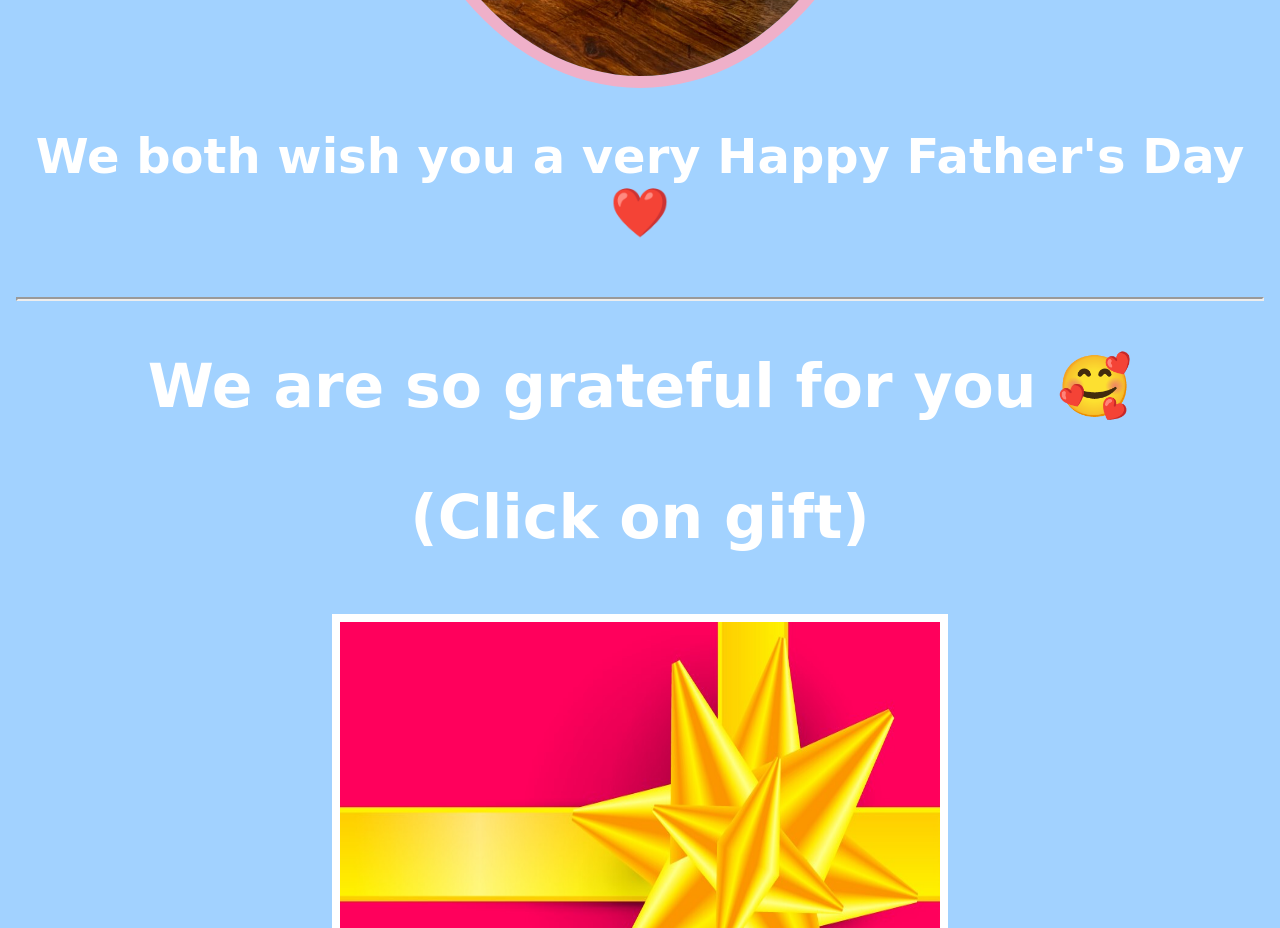
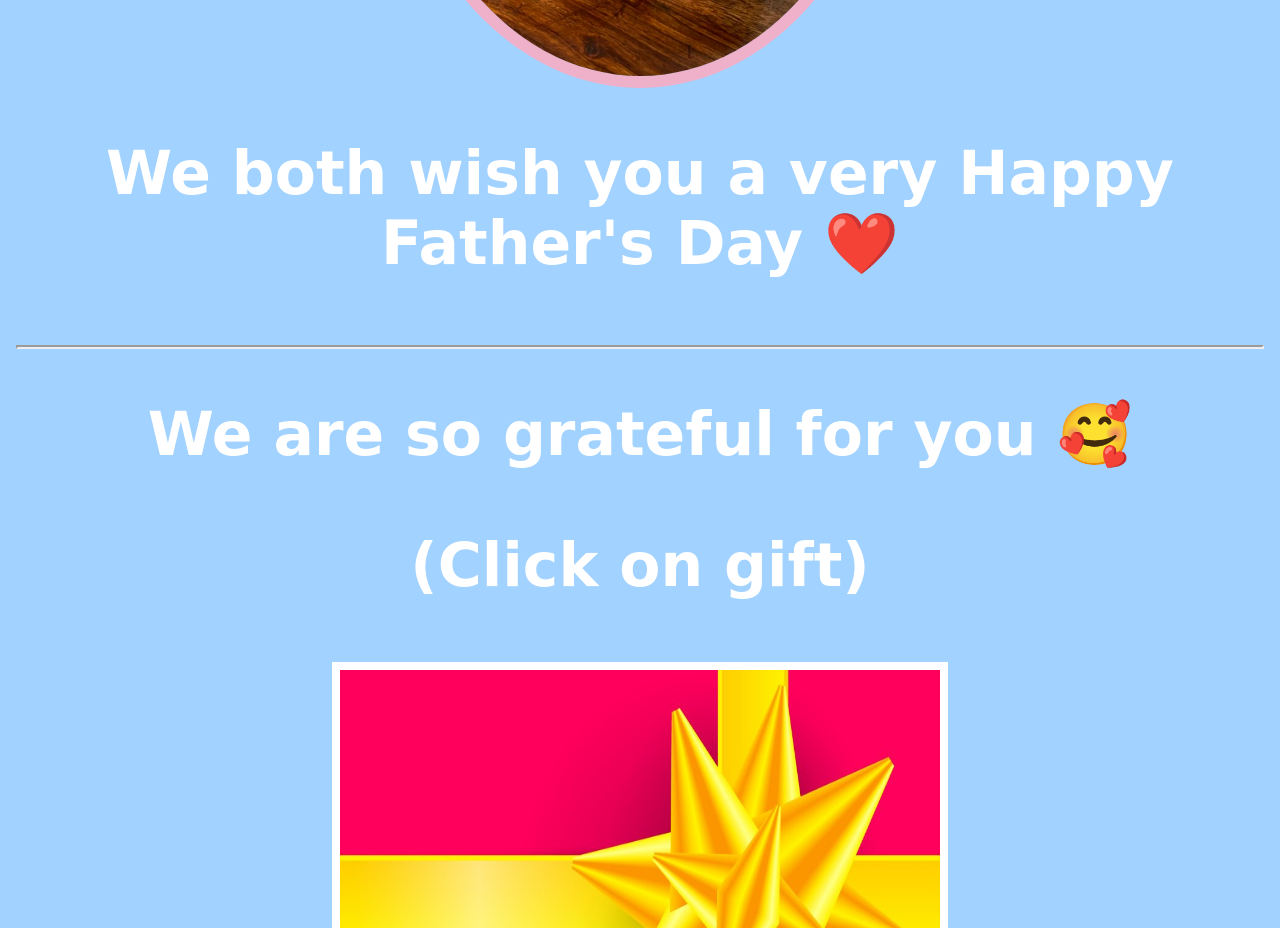
Before and after one commit to pra0310/gift-card, a plain HTML site: page index.html in a window 1280 px wide. Shown: the part 800-1728 px from the top of the page. Drawn offline with Linux system fonts and the light colour scheme; a web font is replaced by a local one.

Commit message:
Update index.html

```diff
--- a/index.html
+++ b/index.html
@@ -14,7 +14,7 @@
     <div class="one">
       <h1>Happy Father's Day !! 🎉</h1>
       <img id="main" src="images/1.jpg" alt="Papa pic" />
-      <h2>We both wish you a very Happy Father's Day ❤️</h2>
+      <h2 class="head1">We both wish you a very Happy Father's Day ❤️</h2>
     </div>
     <hr />
     <div class="gift">
```
